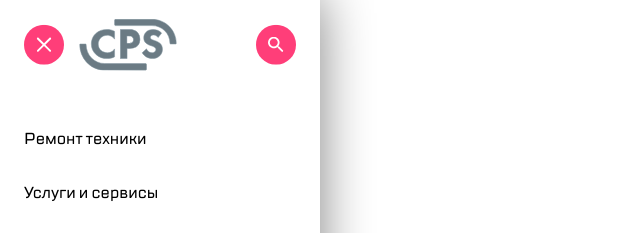
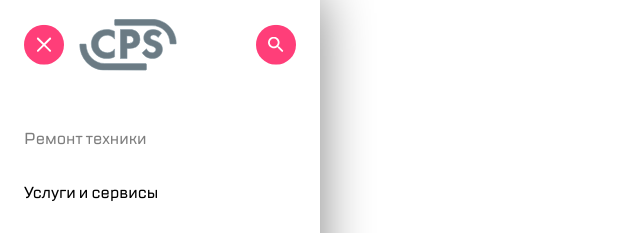
Before and after one commit to Rosfavita/4, a plain HTML site: page index.html in a window 1280 px wide. In both pictures the pointer is over the button "Ремонт техники". Shown: the top 233 px of the page, 0-640 px from the left. Drawn offline with Linux system fonts and the light colour scheme.

Commit message:
Update style.css

```diff
--- a/style.css
+++ b/style.css
@@ -83,7 +83,7 @@ p{
     opacity: 1;
     transition: opacity 0.3s;
 }
-.aside__li:hover{
+.aside__service:hover{
     opacity: 0.5;
 }
 li {
```
